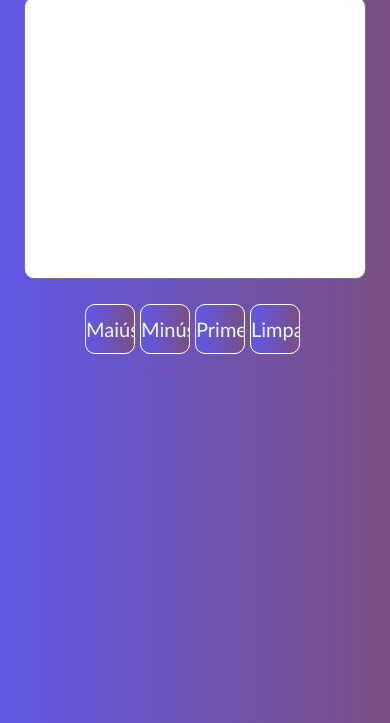
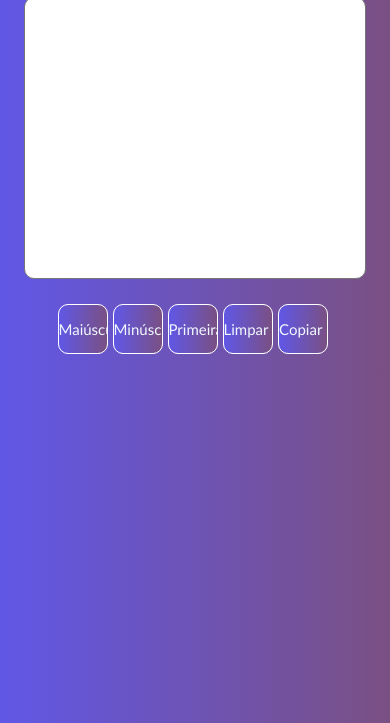
Before and after one commit to Cardwx/CONVERSOR-DE-TEXTO-COM-JAVASCRIPT, a plain HTML site: page index.html in a window 390 px wide. Shown: the part 121-844 px from the top of the page. Drawn offline with Linux system fonts and the light colour scheme.

Commit message:
função copy adicionada
função copy adicionado utilizado api copy para js

```diff
--- a/index.html
+++ b/index.html
@@ -20,6 +20,7 @@
                 <input type="button" value="Minúsculo" class="btn-min" onclick="minusculo()"/>
                 <input type="button" value="Primeira Letra " class="btn-prim" onclick="primeiraLetra()"/>
                 <input type="button" value="Limpar " class="btn-clear" onclick="limpar()" />
+                <input type="button" value="Copiar " class="btn-copy" onclick="copiar()" />
             </div>
         </div>
       </div>
--- a/script.js
+++ b/script.js
@@ -2,7 +2,7 @@ const mai = document.querySelector('.btn-mai')
 const min = document.querySelector('.btn-min')
 const limpeza = document.querySelector('.btn-clear')
 const primeiro = document.querySelector('.btn-prim')
-
+const copiarTexto = document.querySelector('.btn-copy')
 /**
  * Entrada das funções para conversão
  */
@@ -56,3 +56,11 @@ function  limpar(){
     /*      Focar input na primeira linha * */
 
 }
+               /*  FUNÇÃO COPIAR TEXTO utilizando API CLIP BOARD*/
+function copiar(){
+
+    const  texto = document.querySelector('#texto').value
+    navigator.clipboard.writeText(texto);
+
+  alert('Texto copiado! ');
+}
--- a/style.css
+++ b/style.css
@@ -42,9 +42,10 @@ padding: 0;
 .buttons{
     padding: 20px;
     display: flex;
+
 }
 
-.btn-mai, .btn-min, .btn-clear, .btn-prim{
+.btn-mai, .btn-min, .btn-clear, .btn-prim, .btn-copy{
     background-image: linear-gradient(to right, #6057e6, #7a5083);
     border: 1px solid  white;
     width: 250px;
@@ -57,6 +58,7 @@ padding: 0;
     margin-top: 5px;
     margin-right: 5px;
 }
+
 body{
     width: 100%;
     height: 100%;
@@ -68,8 +70,9 @@ body{
 
 /*                      Otimização  responsiva      */
 @media   (max-width: 700px)  {
-    .btn-mai, .btn-min, .btn-clear, .btn-prim{
+    .btn-mai, .btn-min, .btn-clear, .btn-prim, .btn-copy{
         width: 100px;
+        font-size: 15px;
     }
     #text-input{
         align-items: center;
@@ -77,8 +80,9 @@ body{
 }
 /*       responsividade dos buttons para telas de 375px   */
 @media (max-width:375px) {
-    .btn-mai, .btn-min, .btn-clear, .btn-prim{
+    .btn-mai, .btn-min, .btn-clear, .btn-prim , .btn-copy{
         width: 50px;
+        font-size: 10px;
     }
     #texto{ width: 100px;}
 }
@@ -100,8 +104,11 @@ body{
 /* Media query para o form  e button em 497 px*/
 @media (max-width:497px) {
     #texto{ width: 300PX;}
-    .btn-mai, .btn-min, .btn-clear, .btn-prim{
+    .btn-mai, .btn-min, .btn-clear, .btn-prim , .btn-copy{
         width: 50px;
         text-align: center;
     }
 }
+@media (max-width: 1120px){
+
+}
```
